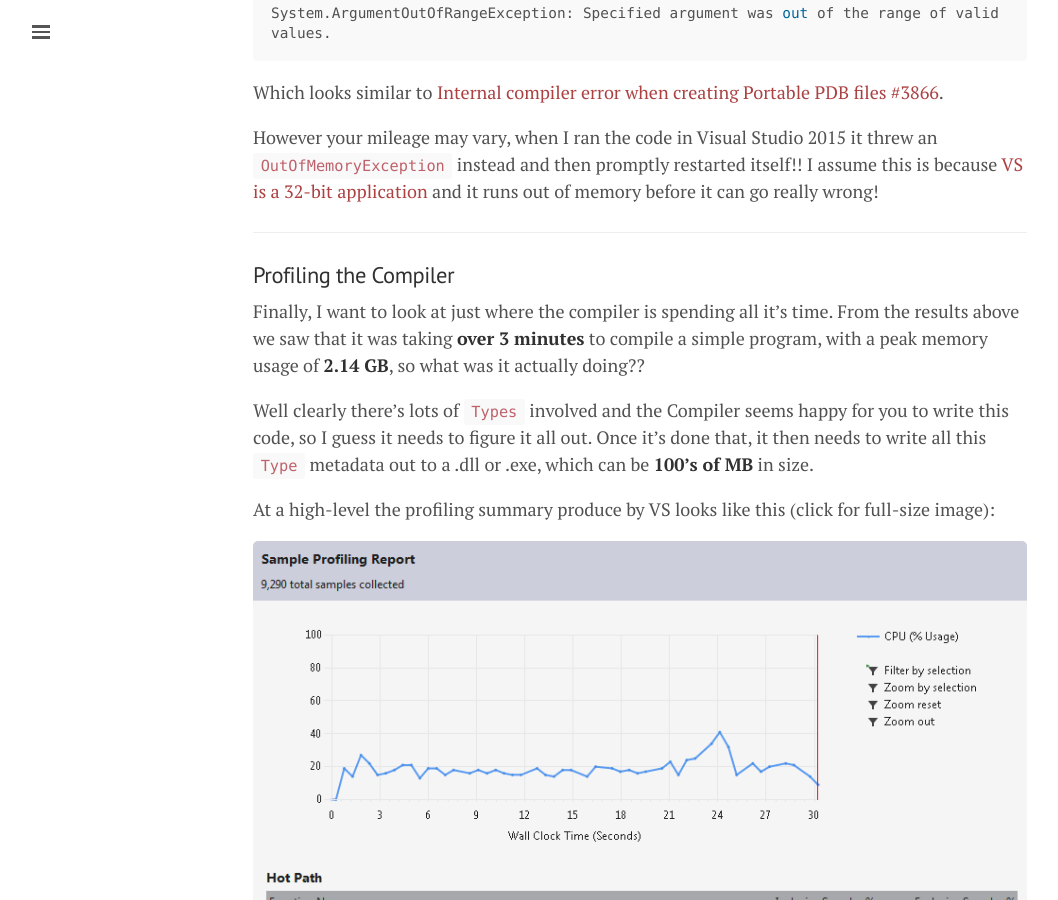
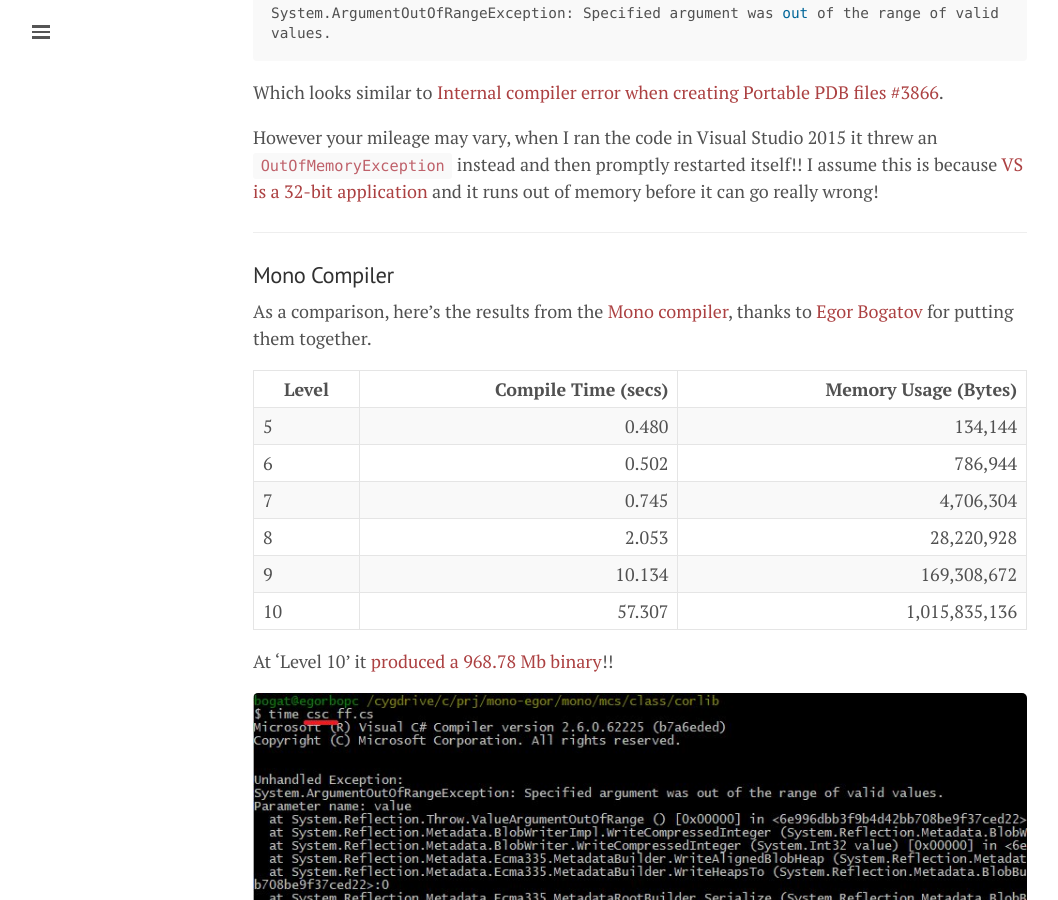
Before and after one commit to mattwarren/mattwarren.github.io, a Jekyll site: the page built from _posts/2017-11-08-A-DoS-Attack-against-the-C#-Compiler.md, in a window 1280 px wide and 900 px high, scrolled down 5552 px. Shown: the whole window, without its empty margins (0-1058 px from the left). Built offline with Jekyll 4.4.1, drawn with Linux system fonts in a browser that asks for light colours; nearby versions of some CDN libraries; comment, search, counter and statistics services are not loaded; some of the changed text lies outside the part shown.

Commit message:
Added results from the Mono Compiler

```diff
--- a/_posts/2017-11-08-A-DoS-Attack-against-the-C#-Compiler.md
+++ b/_posts/2017-11-08-A-DoS-Attack-against-the-C#-Compiler.md
@@ -166,6 +166,25 @@ However your mileage may vary, when I ran the code in Visual Studio 2015 it thre
 
 ----
 
+### Mono Compiler
+
+As a comparison, here's the results from the [Mono compiler](https://github.com/mono/), thanks to [Egor Bogatov](https://twitter.com/EgorBo) for putting them together.
+
+| Level | Compile Time (secs) | Memory Usage (Bytes) |
+|-------|--------------------:|---------------------:|
+|  5 |  0.480 |       134,144 |
+|  6 |  0.502 |       786,944 |
+|  7 |  0.745 |     4,706,304 |
+|  8 |  2.053 |    28,220,928 |
+|  9 | 10.134 |   169,308,672 |
+| 10 | 57.307 | 1,015,835,136 |
+
+At 'Level 10' it [produced a 968.78 Mb binary](https://twitter.com/EgorBo/status/928388080519741445)!!
+
+[![Mono Compiler - Level 10]({{ base }}/images/2017/11/Mono Compiler - Level 10.jpg)]({{ base }}/images/2017/11/Mono Compiler - Level 10.jpg)
+
+----
+
 ### Profiling the Compiler
 
 Finally, I want to look at just where the compiler is spending all it's time. From the results above we saw that it was taking **over 3 minutes** to compile a simple program, with a peak memory usage of **2.14 GB**, so what was it actually doing??
```
Also changed, not shown: images/2017/11/Mono Compiler - Level 10.jpg (added).
